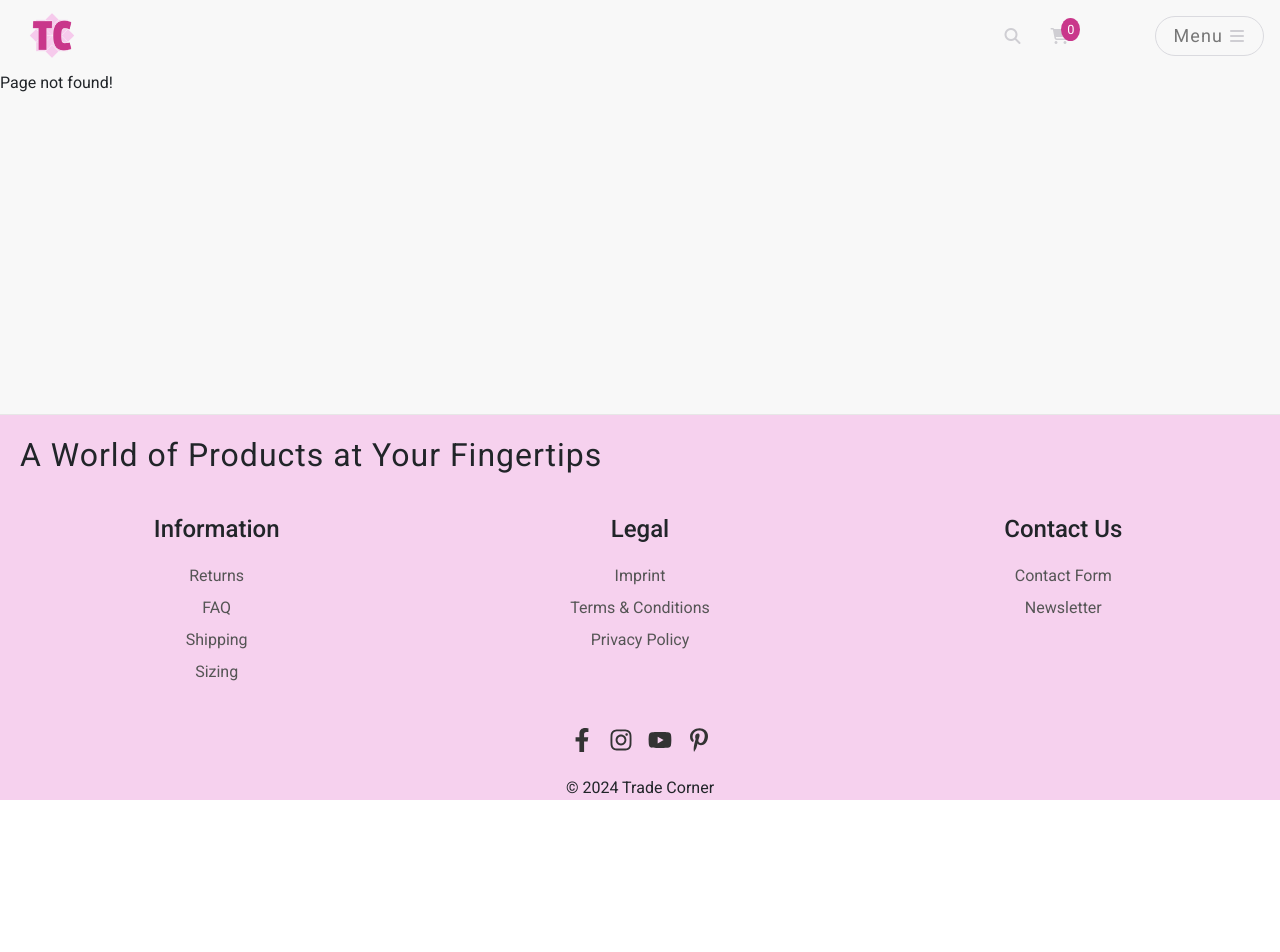
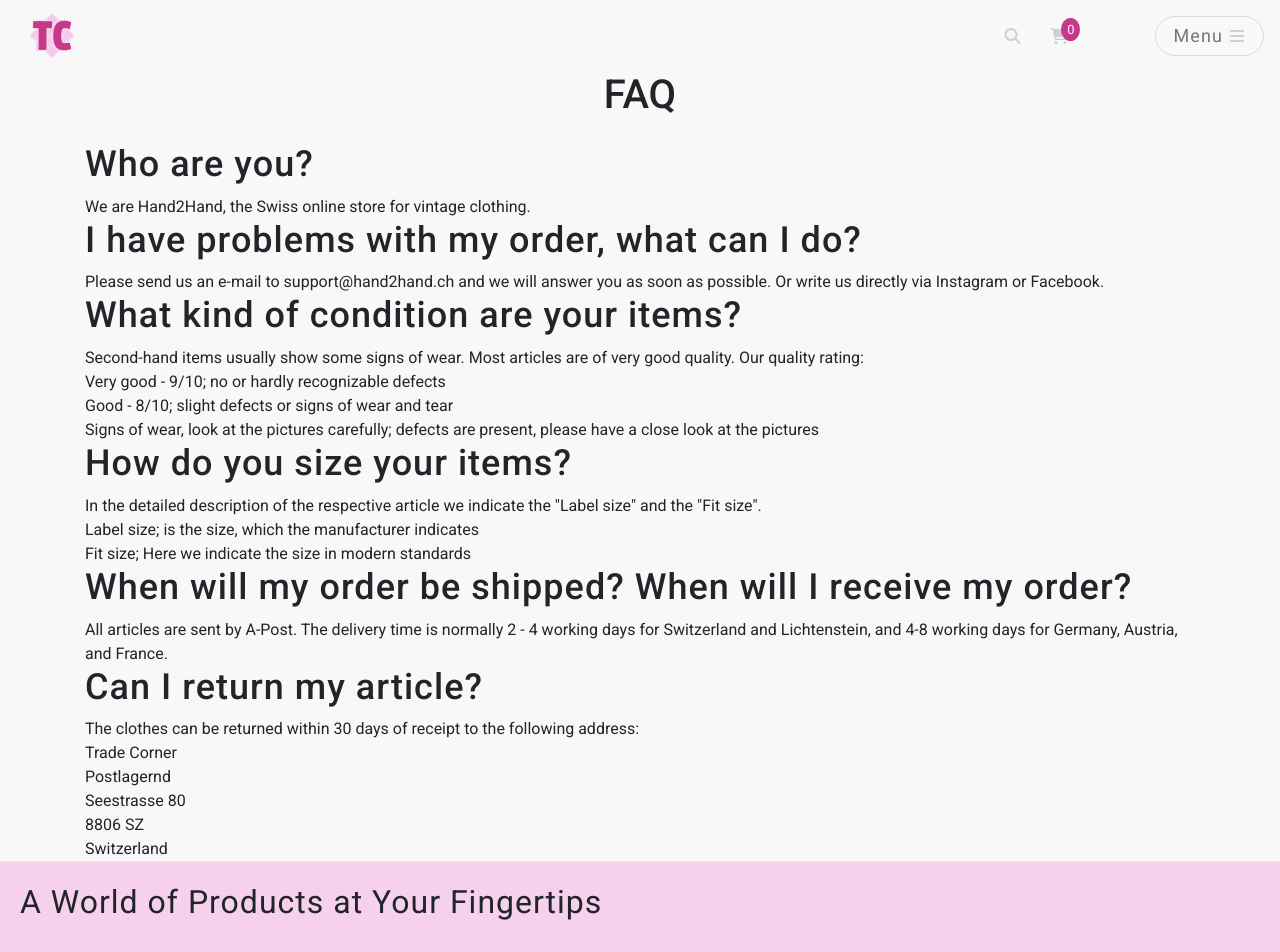
Before and after one commit to CedricNtwari/trade-corner, a React (Create React App) app: page /faq in a window 1280 px wide. Shown: the top 952 px of the page. Before the commit the page ends 800 px from the top, so only its background shows below. Built offline with nearby package versions, Linux system fonts and the light colour scheme; no server answers.

Commit message:
feat(pages): add FAQ, Terms & Conditions, and Privacy Policy pages

```diff
--- a/src/App.js
+++ b/src/App.js
@@ -8,6 +8,9 @@ import SignInForm from './pages/auth/SignInForm'
 import ProductsPage from './pages/products/ProductsPage'
 import ProfilePage from './pages/profiles/ProfilePage'
 import HomePage from './pages/home/HomePage'
+import FAQ from './pages/footer/FAQ'
+import TermsConditions from './pages/footer/TermsConditions'
+import PrivacyPolicy from './pages/footer/PrivacyPolicy'
 
 function App() {
   return (
@@ -21,6 +24,9 @@ function App() {
           <Route exact path="/cart" render={() => <h1>Shopping Cart</h1>} />
           <Route exact path="/products" component={ProductsPage} />
           <Route path="/profiles/:id" component={ProfilePage} />
+          <Route exact path="/faq" component={FAQ} />
+          <Route exact path="/terms-and-conditions" component={TermsConditions} />
+          <Route exact path="/privacy-policy" component={PrivacyPolicy} />
           <Route render={() => <p>Page not found!</p>} />
         </Switch>
       </div>
--- a/src/components/Footer.js
+++ b/src/components/Footer.js
@@ -41,16 +41,15 @@ const Footer = () => {
                   Shipping
                 </button>
               </li>
-              <li>
-                <a href="/sizing">Sizing</a>
-              </li>
             </ul>
           </Col>
           <Col xs={12} md={4}>
             <h4>Legal</h4>
             <ul>
               <li>
-                <a href="/imprint">Imprint</a>
+                <button onClick={() => openModal('Imprint')} className={styles.linkButton}>
+                  Imprint
+                </button>
               </li>
               <li>
                 <a href="/terms-and-conditions">Terms & Conditions</a>
@@ -110,6 +109,17 @@ const Footer = () => {
                 All articles are sent by A-Post. You will receive the product within 1-3 days...
               </p>
             )}
+            {modalContent === 'Imprint' && (
+              <p>
+                Trade Corner
+                <br />
+                Seestrasse 80
+                <br />
+                8806 SZ, Switzerland
+                <br />
+                E-Mail: ntwaricedric@gmail.com
+              </p>
+            )}
           </Modal.Body>
           <Modal.Footer>
             <Button variant="secondary" onClick={closeModal}>
--- /dev/null
+++ b/src/pages/footer/FAQ.js
@@ -0,0 +1,64 @@
+import React from 'react'
+import { Container } from 'react-bootstrap'
+
+const FAQ = () => {
+  return (
+    <Container>
+      <h1 className="text-center pb-3">FAQ</h1>
+      <h3>Who are you?</h3>
+      <p>We are Hand2Hand, the Swiss online store for vintage clothing.</p>
+
+      <h3>I have problems with my order, what can I do?</h3>
+      <p>
+        Please send us an e-mail to support@hand2hand.ch and we will answer you as soon as possible.
+        Or write us directly via Instagram or Facebook.
+      </p>
+
+      <h3>What kind of condition are your items?</h3>
+      <p>
+        Second-hand items usually show some signs of wear. Most articles are of very good quality.
+        Our quality rating:
+        <br />
+        Very good - 9/10; no or hardly recognizable defects
+        <br />
+        Good - 8/10; slight defects or signs of wear and tear
+        <br />
+        Signs of wear, look at the pictures carefully; defects are present, please have a close look
+        at the pictures
+      </p>
+
+      <h3>How do you size your items?</h3>
+      <p>
+        In the detailed description of the respective article we indicate the "Label size" and the
+        "Fit size".
+        <br />
+        Label size; is the size, which the manufacturer indicates
+        <br />
+        Fit size; Here we indicate the size in modern standards
+      </p>
+
+      <h3>When will my order be shipped? When will I receive my order?</h3>
+      <p>
+        All articles are sent by A-Post. The delivery time is normally 2 - 4 working days for
+        Switzerland and Lichtenstein, and 4-8 working days for Germany, Austria, and France.
+      </p>
+
+      <h3>Can I return my article?</h3>
+      <p>
+        The clothes can be returned within 30 days of receipt to the following address:
+        <br />
+        Trade Corner
+        <br />
+        Postlagernd
+        <br />
+        Seestrasse 80
+        <br />
+        8806 SZ
+        <br />
+        Switzerland
+      </p>
+    </Container>
+  )
+}
+
+export default FAQ
--- /dev/null
+++ b/src/pages/footer/PrivacyPolicy.js
@@ -0,0 +1,30 @@
+import React from 'react'
+import { Container } from 'react-bootstrap'
+
+const PrivacyPolicy = () => {
+  return (
+    <Container>
+      <h1 className="text-center pb-3">Privacy Policy</h1>
+      <p>
+        The responsible body within the meaning of the data protection laws is:
+        <br />
+        Trade Corner
+        <br />
+        Seestrasse 80, 8806 SZ, Switzerland
+      </p>
+
+      <h3>General Note</h3>
+      <p>
+        We take the protection of your personal data seriously. Data transmission over the internet
+        (e.g., email communication) can have security gaps.
+      </p>
+
+      <h3>Processing of Personal Data</h3>
+      <p>
+        Personal data includes all information that relates to an identified or identifiable person.
+      </p>
+    </Container>
+  )
+}
+
+export default PrivacyPolicy
--- /dev/null
+++ b/src/pages/footer/TermsConditions.js
@@ -0,0 +1,27 @@
+import React from 'react'
+import { Container } from 'react-bootstrap'
+
+const TermsConditions = () => {
+  return (
+    <Container>
+      <h1 className="text-center pb-3">General Terms and Conditions</h1>
+      <p>
+        General Terms and Conditions for orders placed via www.hand2hand.ch. These terms apply to
+        all orders placed and contracts concluded via the online shop.
+      </p>
+      <h3>Order, Price, and Payments</h3>
+      <p>
+        The offer is valid while stocks last. Payments are accepted in Swiss Francs and Euro. By
+        completing the purchase process, the order is binding and confirmed immediately by e-mail.
+      </p>
+
+      <h3>Delivery</h3>
+      <p>We deliver to Switzerland, Germany, Lichtenstein, Austria, France, and Italy.</p>
+
+      <h3>Guarantee and Liability</h3>
+      <p>We exclude all guarantees. Liability starts upon delivery.</p>
+    </Container>
+  )
+}
+
+export default TermsConditions
--- a/src/styles/Footer.module.css
+++ b/src/styles/Footer.module.css
@@ -40,7 +40,6 @@
   display: flex;
   justify-content: center;
   gap: 15px;
-  margin: 20px 0;
 }
 
 .socialIcons a {
```
